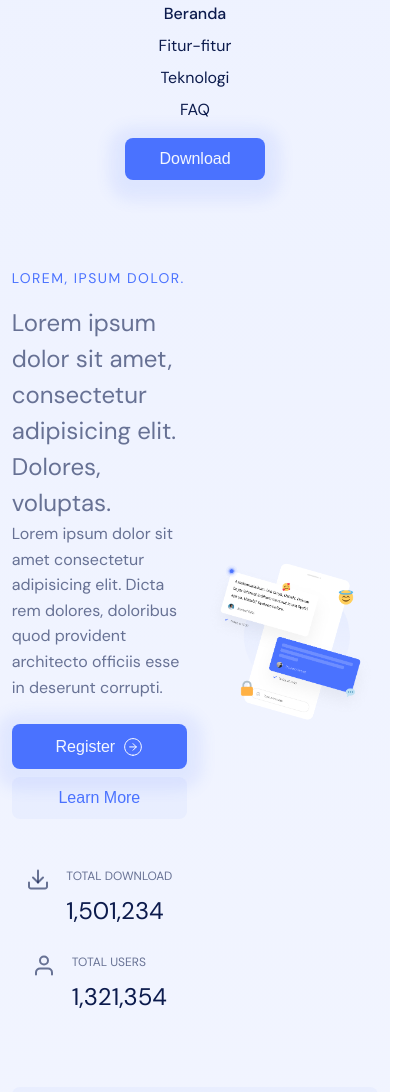
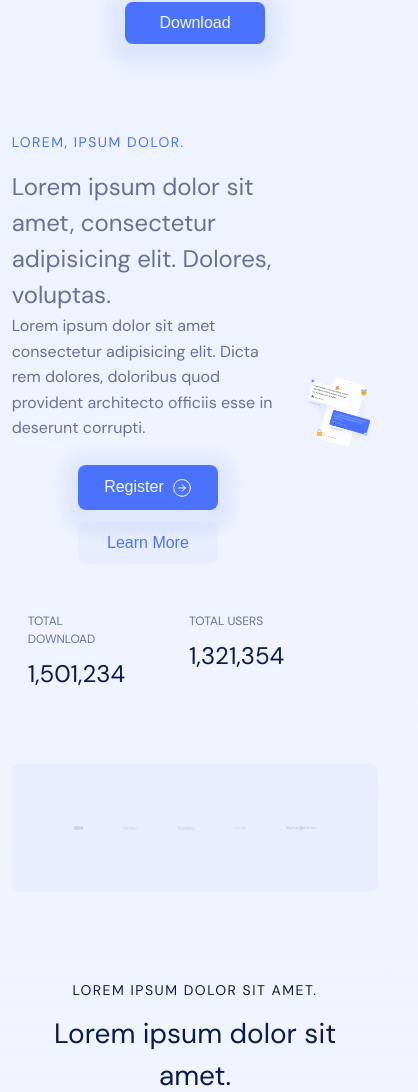
Before and after one commit to rrave34/urun-landing, a plain HTML site: page index.html in a window 390 px wide. Shown: the part 117-1209 px from the top of the page, 418 px wide, since content can reach past the window. Drawn offline with Linux system fonts and the light colour scheme.

```diff
--- a/main.css
+++ b/main.css
@@ -463,37 +463,3 @@ footer .social-media li {
     line-height: 1.6;
   }
 }
-@media (max-width: 480px) {
-
-  header {
-    flex-direction: column;
-    align-items: center;
-  }
-
-  nav {
-    flex-direction: column;
-    gap: 8px;
-  }
-
-  .hero-actions {
-    flex-direction: column;
-    gap: 8px;
-  }
-
-  .hero-analytics {
-    flex-direction: column;
-    align-items: center;
-    gap: 24px;
-  }
-
-  #companies {
-    flex-direction: column;
-    align-items: center;
-    padding: 32px;
-  }
-
-  #stores .section-body {
-    flex-direction: column;
-    align-items: center;
-  }
-}
```
